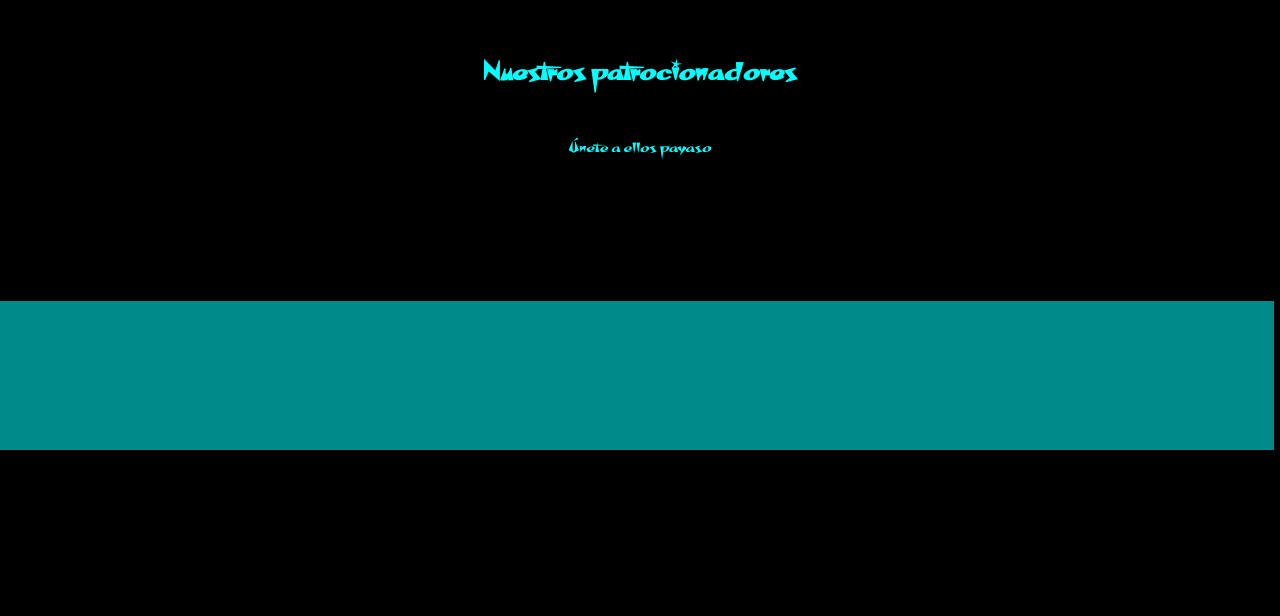
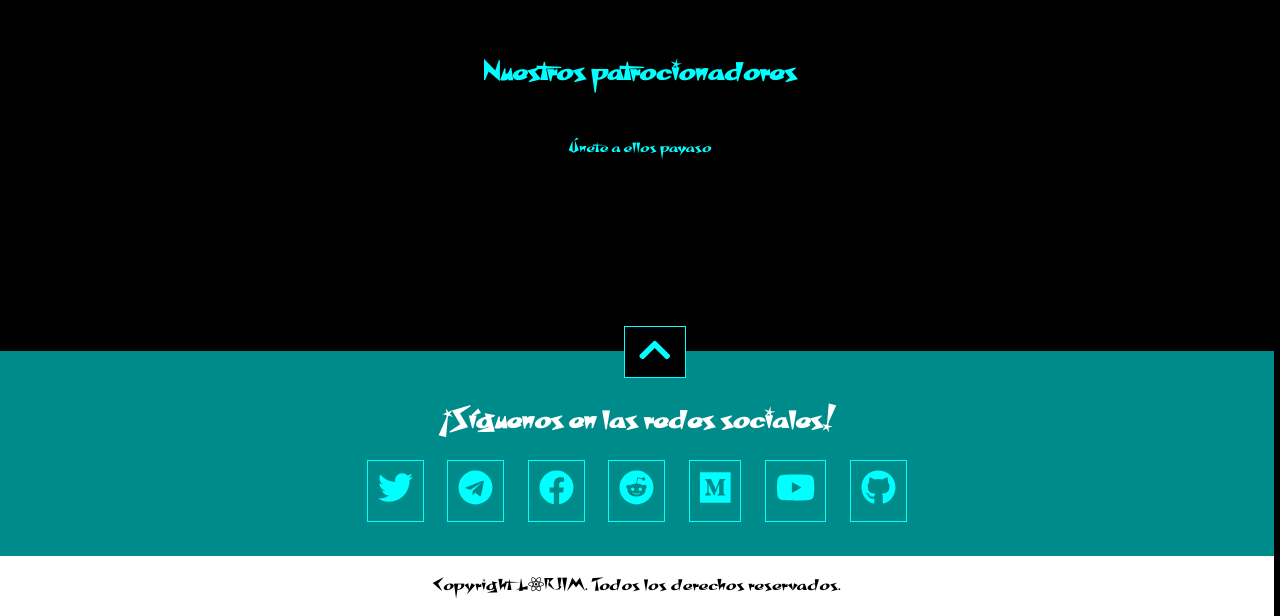
Before and after one commit to LORJIM/Levitikus, a Vue app: page / in a window 1280 px wide. Shown: the part 5295-5911 px from the top of the page. Before the commit the page ends 5745 px from the top, so only its background shows below. Built offline with nearby package versions, Linux system fonts and the light colour scheme; what particles.vue would draw is missing.

Commit message:
Pagina Principal Terminada

```diff
--- a/src/assets/less/styles.less
+++ b/src/assets/less/styles.less
@@ -43,13 +43,23 @@ button{ //espacio alrededor del texto para que los botones luzcan mejor, tambien
     width: 100%;
     z-index: 0; //necesario para mostrarlo por encima de los margenes y que se muevan las particulas con hover
 }
-.btnTransparente, .caja{
+.cajaNegra{ //caja peque negra
+    padding: 5px;
+    width: 50px;
+    background-color: black;
+    border:  1px solid cyan;
+    color: cyan;
+    text-align: center;
+    font-size: 18px;
+}
+.btnTransparente, .caja, .cajapeque{
     background-color: transparent;
     border:  1px solid cyan;
+    text-align: center;
     color: cyan;
     font-size: 18px;
 }
-.btnTransparente:hover, .caja:hover{
+.btnTransparente:hover, .caja:hover, .cajapeque:hover, .cajaNegra:hover{
     border: cyan;
     color: black;
     background-color: cyan;
@@ -246,7 +256,7 @@ h1{ //titulos
 }
 /****************************************************************/
 #sponsorsComponent{
-    margin-top:50px;
+    margin:50px 0px;
     text-align: center;
     .container2{
         margin: 0 20%;
@@ -254,7 +264,6 @@ h1{ //titulos
 }
 /****************************************************************/
 #footerComponent{
-    display: flex;
     position: relative;
     width: 99.5vw;
     margin-left: calc(-1 * ((100vw - 100%) / 2));
@@ -264,6 +273,31 @@ h1{ //titulos
     align-items: center;
     justify-content: space-between;
     background: darkcyan;
-    height: 149px;
+    height: 260px;
     color: white;
+    .cajaNegra{
+        margin: 0 49%;
+        position: absolute;
+        top:-25px;
+        cursor: pointer;
+    }
+    .container2{
+        display: initial;
+        .cajas{
+            margin: 0 4%;
+            .cajapeque{
+                margin: 1%;
+                font-size: 35px;
+                padding: 5px 10px;
+            }
+        }
+    }
+    #copyright{
+        background-color: white;
+        color: black;
+        margin-top: 40px;
+        line-height: 60px;
+        float: right;
+        width: -webkit-fill-available;
+    }
 }
--- a/src/components/FooterComponent.vue
+++ b/src/components/FooterComponent.vue
@@ -1,12 +1,54 @@
 <template>
     <footer id="footerComponent">
-
+        <div class="cajaNegra" @click="volverArriba">
+            <i class="fa fa-chevron-up fa-2x"></i>
+        </div>
+        <div class="container2">
+            <br/><br/>
+            <h1>¡Síguenos en las redes sociales!</h1>
+            <br/>
+            <div class="social-media cajas">
+                    <a href="https://twitter.com" class="link cajapeque">
+                        <i class="fab fa-twitter"></i>
+                    </a>
+                    <a href="https://t.me" class="link cajapeque">
+                        <i class="fab fa-telegram"></i>
+                    </a>
+                    <a href="https://www.facebook.com" class="link cajapeque">
+                        <i class="fab fa-facebook"></i>
+                    </a>
+                    <a href="https://www.reddit.com" class="link cajapeque">
+                        <i class="fab fa-reddit"></i>
+                    </a>
+                    <a href="https://medium.com" class="link cajapeque">
+                        <i class="fab fa-medium"></i>
+                    </a>
+                    <a href="https://www.youtube.com/channel/MrToons3" class="link cajapeque">
+                        <i class="fab fa-youtube"></i>
+                    </a>
+                    <a href="https://github.com/LORJIM" class="link cajapeque">
+                        <i class="fab fa-github"></i>
+                    </a>
+            </div>
+        </div>
+        <div class="container2" id="copyright">
+            Copyright LORJIM. Todos los derechos reservados.
+        </div>
     </footer>
 </template>
 
 
 <script>
 export default {
-    name: 'FooterComponent'
+    name: 'FooterComponent',
+    methods: {
+        volverArriba(){
+            window.scroll({
+                  top: 0,
+                  left: 0,
+                  behavior: 'smooth'
+                });
+        }
+    }
 }
 </script>
--- a/src/components/UseCasesComponent.vue
+++ b/src/components/UseCasesComponent.vue
@@ -37,7 +37,7 @@
                 Coinbase, Binance, Paypal, Skrill
             </div>
             <div data-aos="fade-up" data-aos-anchor-placement="top-bottom" data-aos-duration="1000" class="caja">
-                <i class="fas fa-connectdevelop fa-4x"></i><br>
+                <i class="fab fa-connectdevelop fa-4x"></i><br>
                 <h1>Tokenización</h1>
                 <br><br>
                 Bitcoin, Ethereum, Binance Coin, Cardano, Ripple
```
